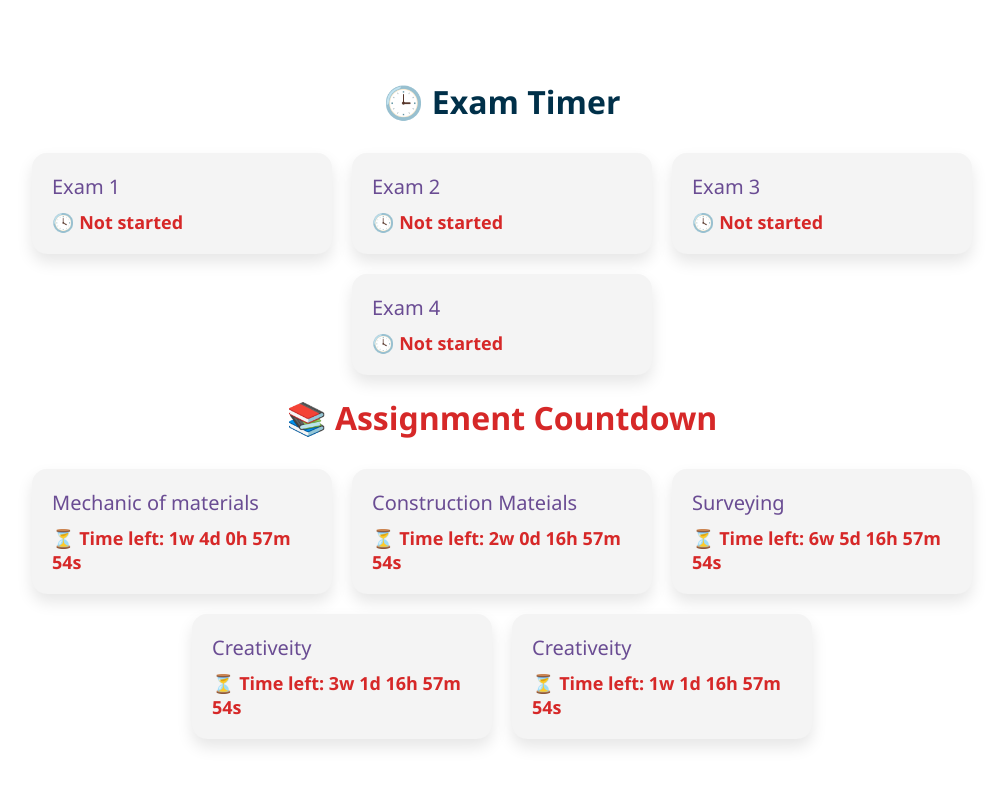
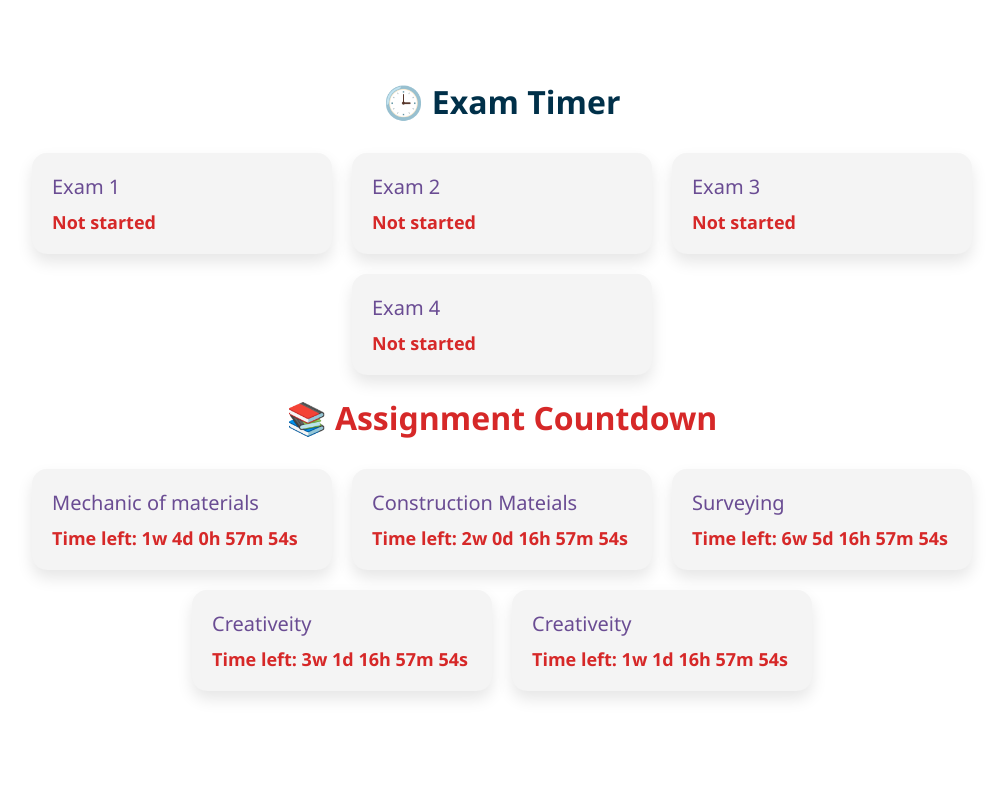
Before and after one commit to MtWong4881/MtWong4881.github.io, a plain HTML site: page index.html in a window 1280 px wide. Shown: the whole page, without its empty margins (138-1141 px from the left). Drawn offline with Linux system fonts and the light colour scheme.

Commit message:
Update index.html

```diff
--- a/index.html
+++ b/index.html
@@ -72,19 +72,19 @@
   <div class="container" id="assignment-container"></div>
 
   <script>
+    const examEvents = [
+      { id: "E1", title: "Exam 1", date: "May 21, 2025 09:00:00" },
+      { id: "E2", title: "Exam 2", date: "May 20, 2025 09:00:00" },
+      { id: "E3", title: "Exam 3", date: "May 19, 2025 09:00:00" },
+      { id: "E4", title: "Exam 4", date: "May 16, 2025 09:00:00" },
+    ];
+
     const assignmentEvents = [
         { id: "A1", title: "Mechanic of materials", date: "April 18, 2025 17:00:00" },
         { id: "A2", title: "Construction Mateials", date: "April 22, 2025 09:00:00" },
         { id: "A3", title: "Surveying ", date: "May 25, 2025 09:00:00" },
         { id: "A4", title: "Creativeity", date: "April 30, 2025 09:00:00" },
         { id: "A5", title: "Creativeity", date: "April 16, 2025 09:00:00" },
-    ];
-
-    const examEvents = [
-      { id: "E1", title: "Exam 1", date: "May 21, 2025 09:00:00" },
-      { id: "E2", title: "Exam 2", date: "May 20, 2025 09:00:00" },
-      { id: "E3", title: "Exam 3", date: "May 19, 2025 09:00:00" },
-      { id: "E4", title: "Exam 4", date: "May 16, 2025 09:00:00" },
     ];
 
     const assignmentContainer = document.getElementById('assignment-container');
@@ -113,7 +113,7 @@
         card.innerHTML = `
           <div class="event-title">${event.title}</div>
           <div class="countdown">
-            ${distance > 0 ? `⏳ Time left: ${weeks}w ${days}d ${hours}h ${minutes}m ${seconds}s` : '✅ Submitted'}
+            ${distance > 0 ? `Time left: ${weeks}w ${days}d ${hours}h ${minutes}m ${seconds}s` : '✅ Submitted'}
           </div>
         `;
         assignmentContainer.appendChild(card);
@@ -127,12 +127,12 @@
 
         let status = '';
         if (timeSinceStart < 0) {
-          status = '🕓 Not started';
+          status = 'Not started';
         } else if (timeSinceStart >= 0 && timeSinceStart <= examDuration) {
           const h = Math.floor(timeLeft / (1000 * 60 * 60));
           const m = Math.floor((timeLeft % (1000 * 60 * 60)) / (1000 * 60));
           const s = Math.floor((timeLeft % (1000 * 60)) / 1000);
-          status = `⏳ Time left: ${h}h ${m}m ${s}s`;
+          status = `Time left: ${h}h ${m}m ${s}s`;
         } else {
           status = '✅ Exam Ended';
         }
```
